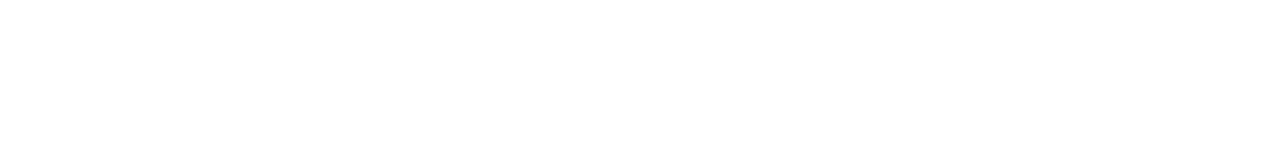
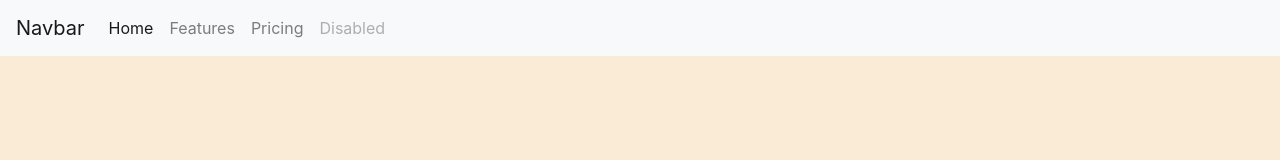
Before and after one commit to SaigeP07/Wedding-Guide, a website: page index.html in a window 1280 px wide. Drawn offline with nearby package versions, Linux system fonts and the light colour scheme.

Commit message:
Add navbar, chang bg color

```diff
--- a/index.html
+++ b/index.html
@@ -9,6 +9,30 @@
     <title>H&S Wedding Guide</title>
 </head>
 <body>
+    <nav class="navbar navbar-expand-lg navbar-light bg-light">
+    <a class="navbar-brand" href="#">Navbar</a>
+    <button class="navbar-toggler" type="button" data-toggle="collapse" data-target="#navbarNav" aria-controls="navbarNav" aria-expanded="false" aria-label="Toggle navigation">
+      <span class="navbar-toggler-icon"></span>
+    </button>
+    <div class="collapse navbar-collapse" id="navbarNav">
+      <ul class="navbar-nav">
+        <li class="nav-item active">
+          <a class="nav-link" href="#">Home <span class="sr-only">(current)</span></a>
+        </li>
+        <li class="nav-item">
+          <a class="nav-link" href="#">Features</a>
+        </li>
+        <li class="nav-item">
+          <a class="nav-link" href="#">Pricing</a>
+        </li>
+        <li class="nav-item">
+          <a class="nav-link disabled">Disabled</a>
+        </li>
+      </ul>
+    </div>
+  </nav>
+
+
     <script src="https://cdn.jsdelivr.net/npm/jquery@3.5.1/dist/jquery.slim.min.js" integrity="sha384-DfXdz2htPH0lsSSs5nCTpuj/zy4C+OGpamoFVy38MVBnE+IbbVYUew+OrCXaRkfj" crossorigin="anonymous"></script>
 </body>
 </html>
--- a/style.css
+++ b/style.css
@@ -0,0 +1,3 @@
+body {
+    background-color: antiquewhite;
+}
```
